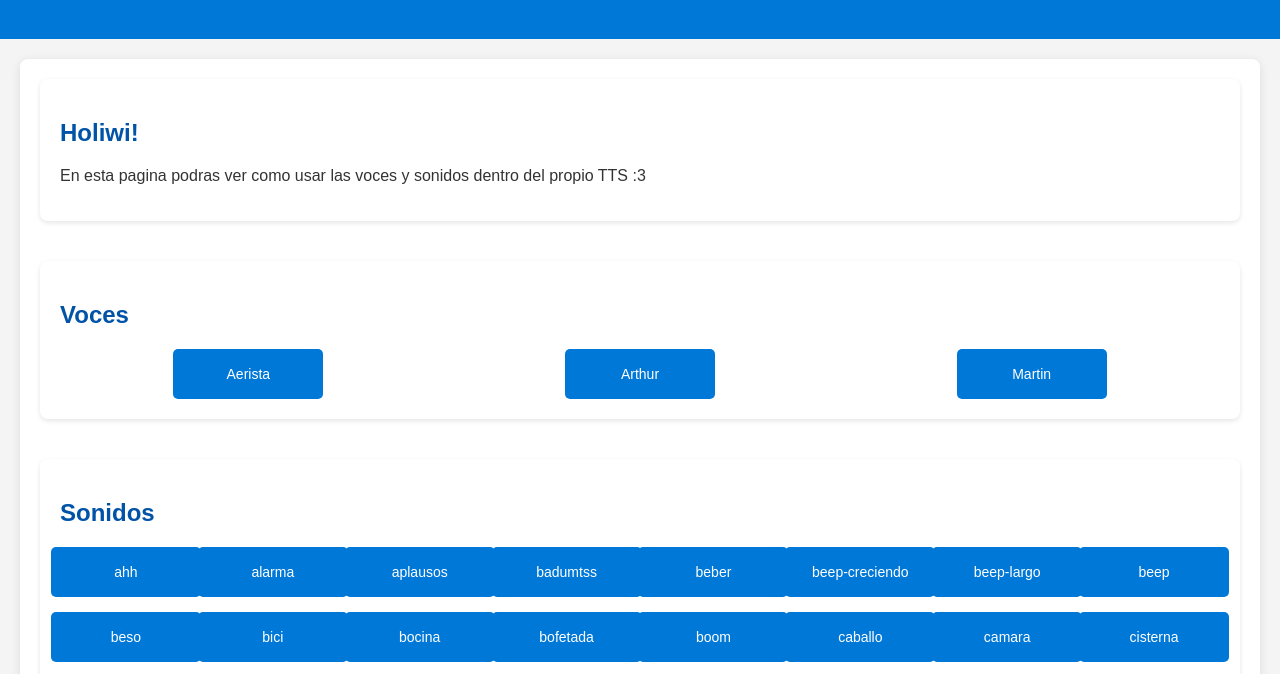
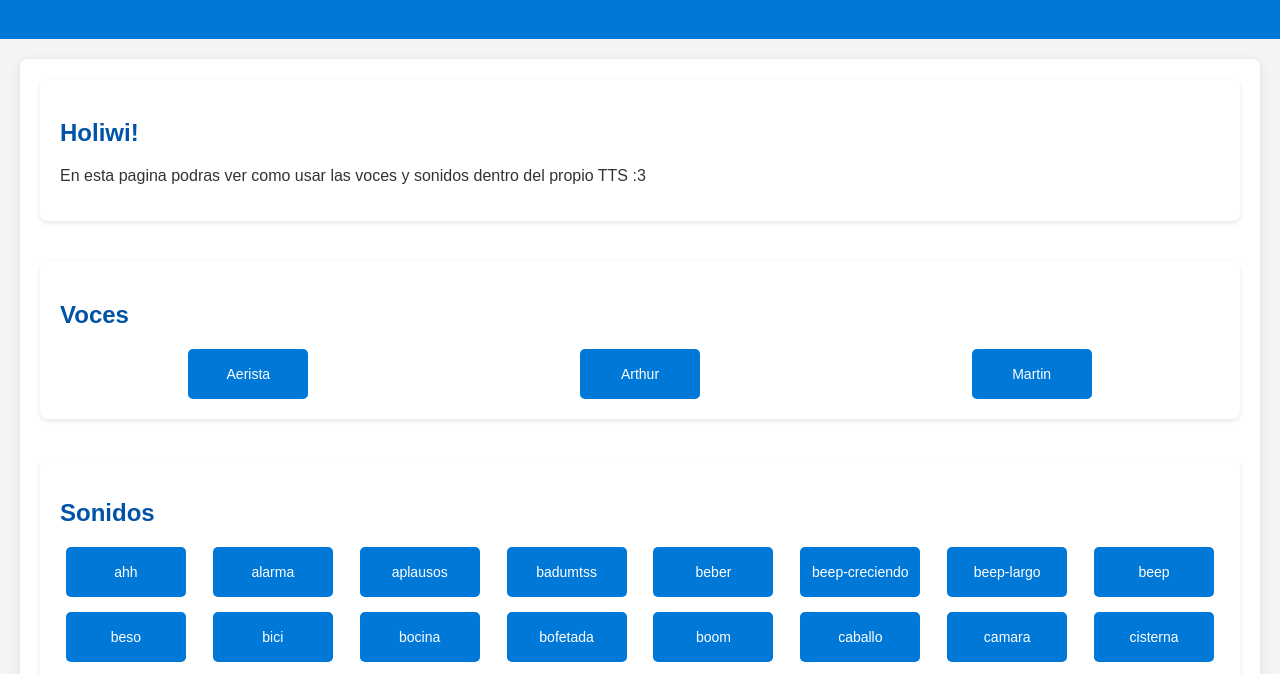
Before and after one commit to SaraLunaDev/TTS-Soft, a plain HTML site: page index.html in a window 1280 px wide. Shown: the part 81-755 px from the top of the page. Drawn offline with Linux system fonts and the light colour scheme.

```diff
--- a/styles.css
+++ b/styles.css
@@ -57,7 +57,7 @@
 }
 
 button {
-    width: 150px; /* Ancho fijo */
+    width: 120px; /* Tamaño mínimo para adaptarse al grid */
     height: 50px; /* Alto fijo */
     padding: 0; /* Sin espacio interno */
     font-size: 14px; /* Tamaño del texto */
```
